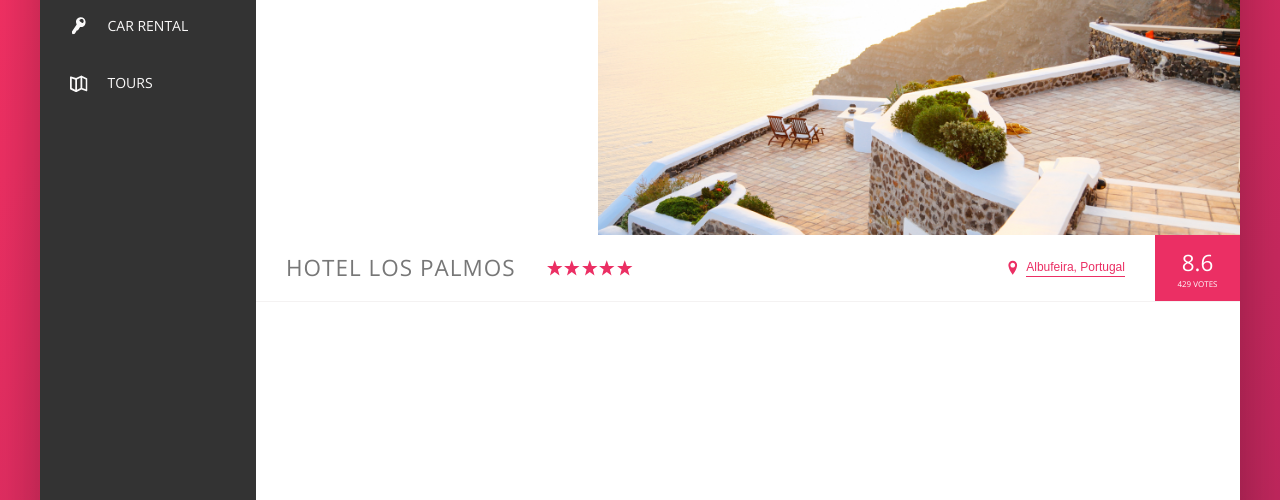
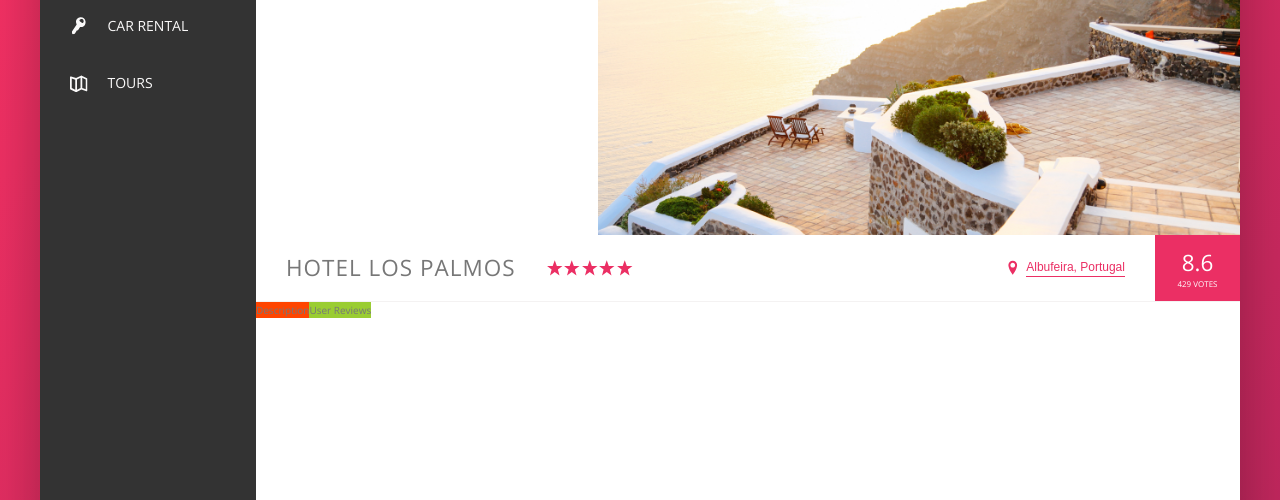
Before and after one commit to jcarroll1976/TrilloApp, a website: page index.html in a window 1280 px wide. Shown: the part 300-800 px from the top of the page. Drawn offline with nearby package versions, Linux system fonts and the light colour scheme.

Commit message:
Started building out hotel description

```diff
--- a/index.html
+++ b/index.html
@@ -130,6 +130,14 @@
                             <div class="overview__rating-count">429 votes</div>
                         </div>
                     </div>
+                    <div class="detail">
+                        <div class="description">
+                            Description
+                        </div>
+                        <div class="user-reviews">
+                            User Reviews
+                        </div>
+                    </div>
                 </main>
             </div>
         </div>
--- a/sass/_layout.scss
+++ b/sass/_layout.scss
@@ -38,3 +38,15 @@
 
     flex: 1;
 }
+
+.detail {
+    display: flex;
+}
+
+.description {
+    background-color: orangered;
+}
+
+.user-reviews {
+    background-color: yellowgreen;
+}
```
Also changed, not shown: css/style.css.
